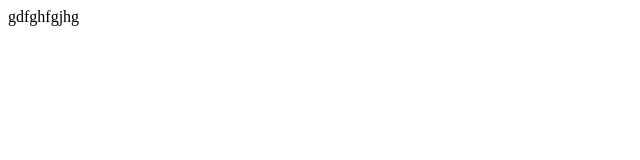
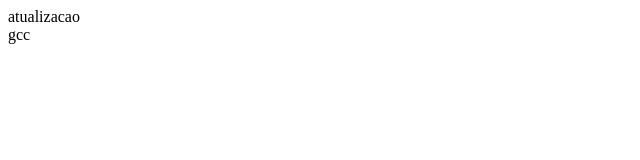
Before and after one commit to ocaique72/teste, a plain HTML site: page index.html in a window 1280 px wide. Shown: the full height of the page, 0-640 px from the left. Drawn offline with Linux system fonts and the light colour scheme.

Commit message:
atualicao caique

```diff
--- a/index.html
+++ b/index.html
@@ -8,11 +8,11 @@
 </head>
 <body>
     <section>
-
+        atualizacao
     </section>
 
     <main>
-        gdfghfgjhg
+        gcc
     </main>
 </body>
 </html>
```
